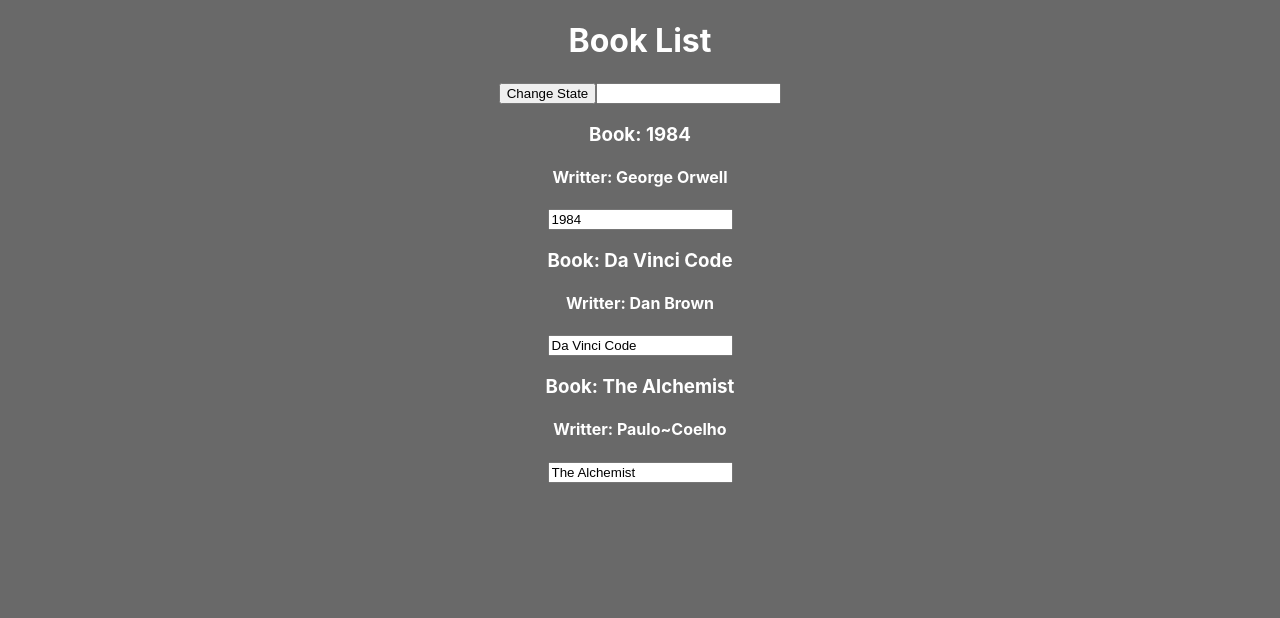
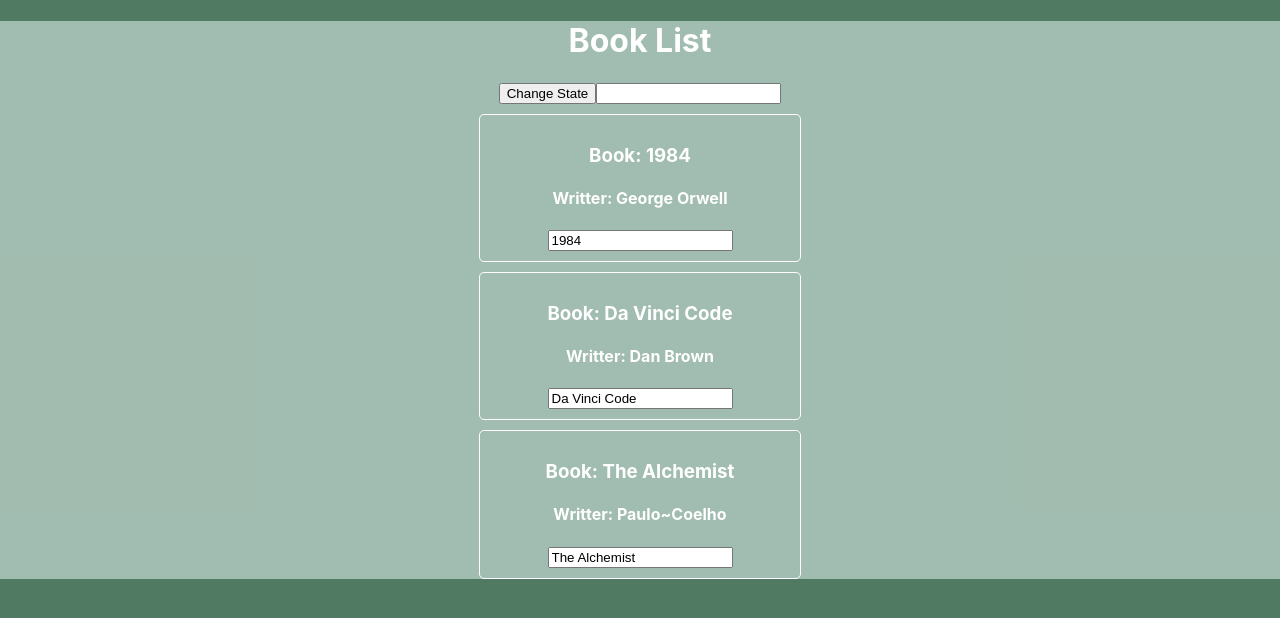
Before and after one commit to ahmedisshere/rantpack, a React (Create React App) app: page / in a window 1280 px wide. Shown: the top 618 px of the page. Built offline with nearby package versions, Linux system fonts and the light colour scheme.

Commit message:
minor styles & script

```diff
--- a/src/App.css
+++ b/src/App.css
@@ -1,11 +1,11 @@
 .App {
   text-align: center;
-  background-color: rgba(105, 105, 105, 0.527);
+  background-color: rgba(235, 247, 245, 0.527);
   color: white;
 }
 
 .color{
 
-  background-color: dimgray;
+  background-color: rgb(81, 122, 99);
 
 }
--- a/src/components/Book.js
+++ b/src/components/Book.js
@@ -1,9 +1,10 @@
 import React from "react";
+import '../stylesheets/Book.css';
 
 const Book = props => {
 
     return (
-        <div>
+        <div className="Book">
             <h3 onClick={props.change}>Book: {props.bookName} </h3>
             <h4>Writter: {props.writer}</h4>
             <input type="text" onChange={props.inputName} value={props.bookName}/>
--- /dev/null
+++ b/src/stylesheets/Book.css
@@ -0,0 +1,8 @@
+.Book{
+
+    width: 300px;
+    margin: 10px auto;
+    padding: 10px;
+    border: 1px solid;
+    border-radius: 5px;
+}
```
